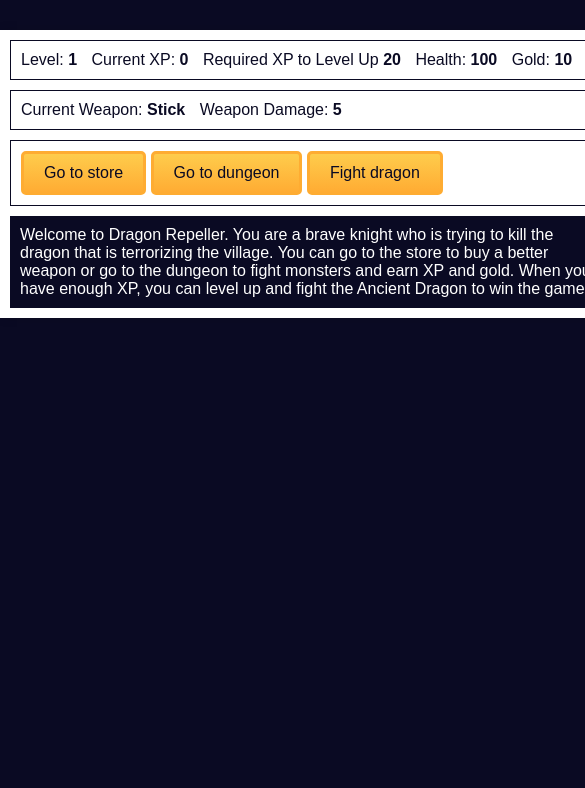
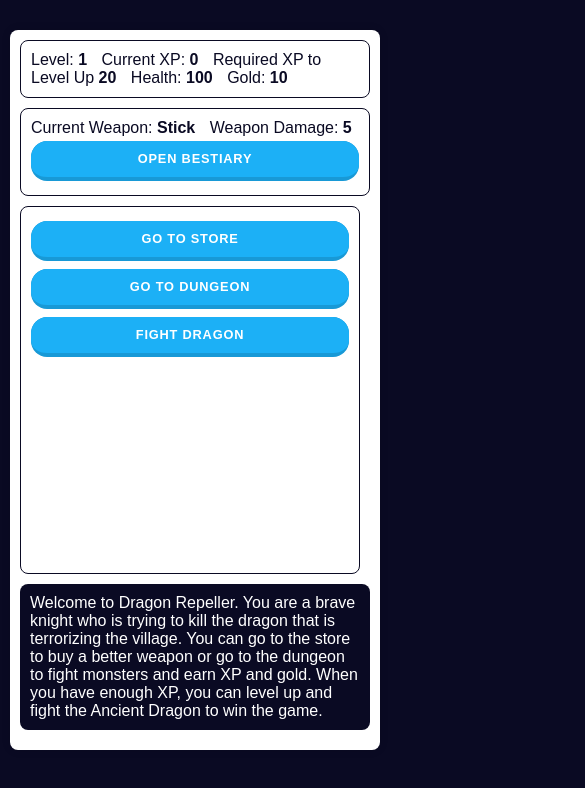
Before and after one commit to fabricioOak/roleplay-text-game, a plain HTML site: page index.html in a window 390 px wide. Shown: the top 788 px of the page, 585 px wide, since content can reach past the window. Drawn offline with Linux system fonts and the light colour scheme.

Commit message:
overall style improving

```diff
--- a/styles.css
+++ b/styles.css
@@ -8,23 +8,31 @@ body {
 	background-color: #0a0a23;
 	color: #ffffff;
 	padding: 10px;
+	border-radius: 8px;
+	margin-bottom: 10px;
 }
 
 #game {
-	width: 600px;
+	display: flex;
+	flex-direction: column;
+	flex-wrap: wrap;
+	max-width: 700px;
 	max-height: 700px;
 	background-color: #ffffff;
 	color: #0a0a23;
 	margin: 30px auto 0;
 	padding: 10px;
 	box-shadow: 0 0 10px rgba(0, 0, 0, 0.1);
+	border-radius: 8px;
 }
+
 #controls,
 .stats {
 	border: 1px solid #0a0a23;
 	padding: 10px;
 	color: #0a0a23;
 	margin-bottom: 10px;
+	border-radius: 8px;
 }
 
 #monsterStats {
@@ -39,6 +47,8 @@ body {
 #store {
 	display: none;
 	flex-wrap: wrap;
+	justify-content: center;
+	align-items: center;
 	padding: 5px;
 	color: #ffffff;
 	background-color: teal;
@@ -56,10 +66,6 @@ body {
 	overflow-y: scroll;
 }
 
-#bestiaryButton {
-	display: none;
-}
-
 #bestiary .card {
 	border: 4px solid #ccc;
 	padding: 4px;
@@ -67,12 +73,10 @@ body {
 	width: 150px;
 }
 .cardContainer {
-	display: grid;
-	grid-template-columns: repeat(auto-fill, minmax(150px, 1fr));
-	gap: 20px;
+	display: flex;
 	padding: 20px;
 	color: #ffffff;
-	background-color: teal;
+	background-color: rgb(0, 128, 128);
 	height: 100%;
 	overflow-y: auto;
 	border-radius: 8px;
@@ -101,6 +105,7 @@ body {
 
 .storeItemCard p {
 	margin: 0;
+	margin-bottom: 4px;
 }
 
 .storeItemCard p:nth-child(2) {
@@ -108,24 +113,111 @@ body {
 	color: #cefe12;
 }
 
-button {
-	cursor: pointer;
-	color: #ffffff;
-	background-color: #feac32;
-	border: 3px solid #feac32;
-	padding: 10px 20px;
-	border-radius: 5px;
-	font-size: 1em;
-}
-
 .stat {
 	padding-right: 10px;
 }
 
+.bestiaryCard {
+	background-color: rgba(185, 10, 10, 0.233);
+	border-radius: 8px;
+	box-shadow: 0 4px 8px rgba(0, 0, 0, 0.1);
+	padding: 20px;
+	margin: 15px;
+	transition: transform 0.3s ease-in-out;
+	width: 100%;
+	max-width: 200px;
+}
+
 button {
+	appearance: button;
+	background-color: #1899d6;
+	border: solid transparent;
+	border-radius: 16px;
+	border-width: 0 0 4px;
+	box-sizing: border-box;
+	color: #ffffff;
 	cursor: pointer;
-	color: #0a0a23;
-	background-color: #feac32;
-	background-image: linear-gradient(#fecc4c, #ffac33);
-	border: 3px solid #feac32;
+	display: inline-block;
+	font-family: din-round, sans-serif;
+	font-weight: 700;
+	letter-spacing: 0.8px;
+	line-height: 10px;
+	margin: 0;
+	outline: none;
+	overflow: visible;
+	padding: 13px 16px;
+	text-align: center;
+	text-transform: uppercase;
+	touch-action: manipulation;
+	transform: translateZ(0);
+	transition: filter 0.2s;
+	user-select: none;
+	-webkit-user-select: none;
+	vertical-align: middle;
+	white-space: nowrap;
 }
+
+button:after {
+	background-clip: padding-box;
+	background-color: #1cb0f6;
+	border: solid transparent;
+	border-radius: 16px;
+	border-width: 0 0 4px;
+	bottom: -4px;
+	content: "";
+	left: 0;
+	position: absolute;
+	right: 0;
+	top: 0;
+	z-index: -1;
+}
+
+button:main,
+button:focus {
+	user-select: auto;
+}
+
+button:hover:not(:disabled) {
+	filter: brightness(1.1);
+	-webkit-filter: brightness(1.1);
+}
+
+button:disabled {
+	cursor: auto;
+}
+
+button:active {
+	border-width: 4px 0 0;
+	background: none;
+}
+
+/* Media Queries */
+
+@media (max-width: 768px) {
+	#game {
+		max-width: 350px;
+		height: 800px;
+	}
+	#controls {
+		flex: 1;
+		margin-right: 10px;
+	}
+	button {
+		font-size: 0.8em;
+		width: 100%;
+		margin: 4px 0;
+	}
+	#store {
+		flex: 2;
+	}
+	#store .cardContainer {
+		display: flex;
+		flex-wrap: wrap;
+	}
+	#store .storeItemCard {
+		max-width: 100%;
+	}
+	#monsterStats {
+		flex: 1;
+	}
+}
```
